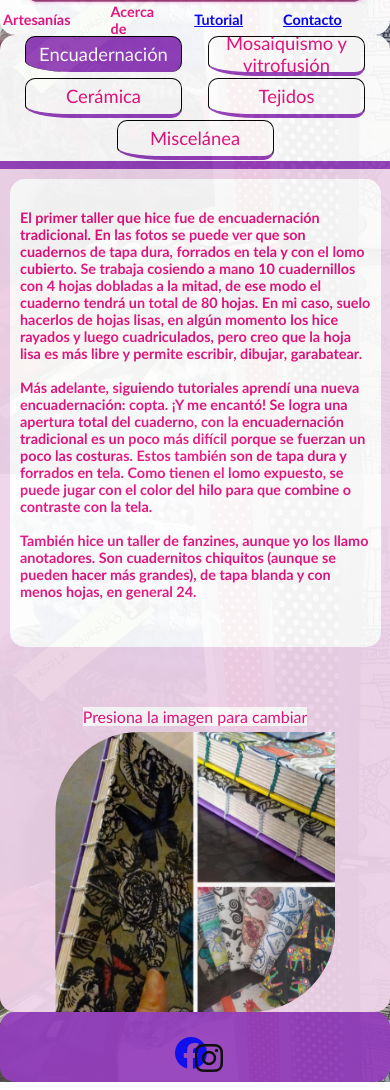
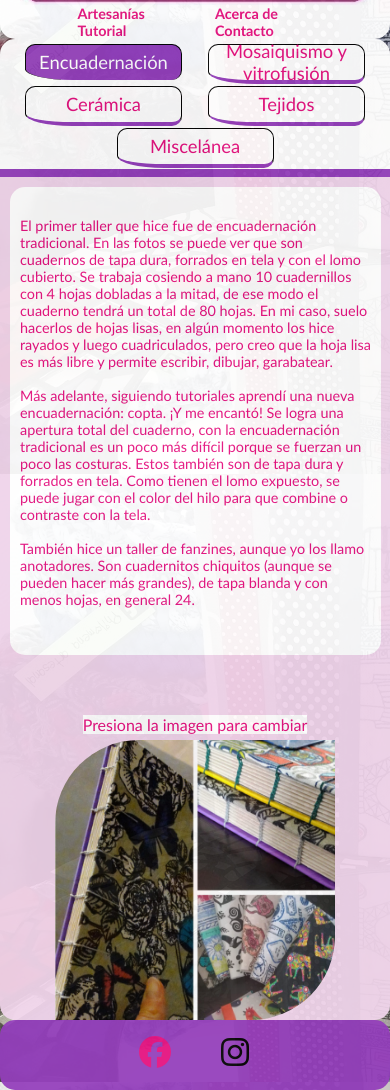
Before and after one commit to Maxi-M-Torres/Philomena, a plain HTML site: page index.html in a window 390 px wide. Shown: the part 134-1224 px from the top of the page. Drawn offline with nearby package versions, Linux system fonts and the light colour scheme.

Commit message:
Update styles.css

```diff
--- a/styles.css
+++ b/styles.css
@@ -50,12 +50,13 @@ footer {
 /* SECCION NAV */
 
 nav{
-    width: 50%;
+    width: auto;
     height: 100%;
     float:right;
 }
 
 .nav-contenedor {
+    margin: auto;
     display:flex;
     justify-content: center;
     align-items: center;
@@ -65,12 +66,20 @@ nav{
 ul {
     list-style: none;
 }
-.nav-item:hover {
+a:link {
+    text-decoration: none;
+    color:#E5117F;
+}
+a:visited {
+    text-decoration: none;
+    color:#E5117F;
+  }
+/* .nav-item:hover {
     color: #943EBB;
     cursor: pointer;
-
-}
+} */
 .nav-item {
+    width: 25%;
     margin: 0 20px;
     font-size: 1.2rem;
     color: #E5117F;
@@ -185,7 +194,6 @@ section {
     align-items: stretch;
     font-size: 1rem;
     color: #E5117F;
-    font-weight: bold;
 }
 
 .selected {
@@ -237,22 +245,23 @@ section {
 /* SECCION FOOTER */
 
 .footer-icons {
-    width: 50%;
+    width: 100%;
     height: 100%;
     margin: auto;
-    padding-top: 25px;
+    padding-top: 12px;
+    padding-bottom: 12px;
     display: flex;
     justify-content: center;
     align-items: center;
 }
 
-.i-icons {
+.fa-brands {
+    width: 40px;
+    height: 40px;
     margin: 0 20px;
-}
-
-.fa-brands {
-    width: 20px;
-    height: 20px;
+    display: flex;
+    justify-content: center;
+    align-items: center;
 }
 
 /* SECCION @MEDIA */
@@ -265,8 +274,13 @@ section {
     }
     .section-texto {grid-area: texto;}
     .section-image {grid-area: imagen;}
+    nav{
+        width: 50%;
+    }
     .nav-contenedor{
-        flex-direction: column;
+        flex-direction: row;
+        flex-wrap: wrap;
+        align-content: space-between;
     }
 }
 
@@ -291,9 +305,6 @@ section {
     body {
         margin:0;
     }
-    .section-image img{
-        aspect-ratio: auto;
-    }
     #acercaDe {
         display: flex;
         flex-direction: column;
@@ -306,8 +317,8 @@ section {
 
 @media (max-width: 500px){
     * {
-        margin: 0;
-        padding: 0;
+        /* margin: 0;
+        padding: 0; */
         box-sizing: content-box;
     }
     body {
@@ -326,19 +337,19 @@ section {
         position: relative;
     }
     nav {
-
-        position: relative;
+        margin: 0;
     }
     .nav-logo {
         width: 90%;
         margin: auto;
-        position: relative;
     }
     .nav-contenedor {
         flex-direction: row;
         align-items: center;
-        padding-right: 20px;
-        height: 30px;
+        flex-wrap: wrap;
+        align-content: space-between;
+        padding-right: 0px;
+        height: auto;
     }
     ul {
         display:flex;
@@ -370,6 +381,7 @@ section {
     }
     .aside-grid{
         display: flex;
+        padding-top: 4px;
         flex-direction: row;
         justify-content: space-evenly;
         align-items: flex-start;
@@ -416,9 +428,7 @@ section {
         display: flex;
         font-size: 0.9rem;
         color: #E5117F;
-        font-weight: bold;
         margin-bottom: 50px;
-        /* overflow: auto; */
 
     }
     .section-image img {
@@ -434,8 +444,6 @@ section {
         height: 100%;
         position:absolute;
         top: 0;
-        display: grid;
-        grid-template-columns: 3fr 2fr;
     }
     .acercaDe-imagen img{
         width:80%;
```
